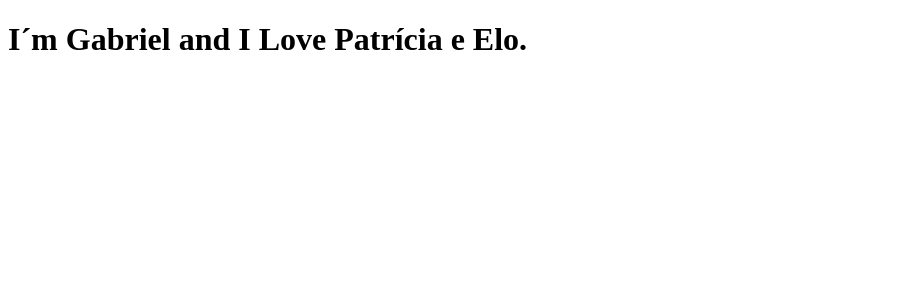
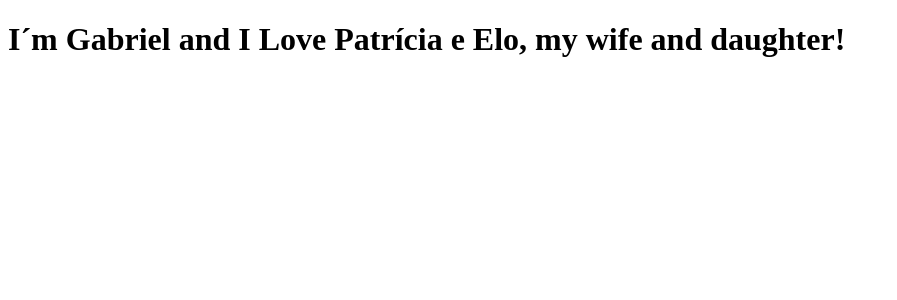
Before and after one commit to GabrielFuBandeira/clone-tabnews, a Next.js app: page / in a window 1280 px wide. Shown: the top 300 px of the page, without its empty margins (0-897 px from the left). Built offline with nearby package versions, Linux system fonts and the light colour scheme.

Commit message:
atualizando a frase

```diff
--- a/pages/index.js
+++ b/pages/index.js
@@ -1,5 +1,5 @@
 function Home() {
-    return <h1>I´m Gabriel and I Love Patrícia e Elo.</h1>
+    return <h1>I´m Gabriel and I Love Patrícia e Elo, my wife and daughter!</h1>
 }
 
 export default Home;
```
